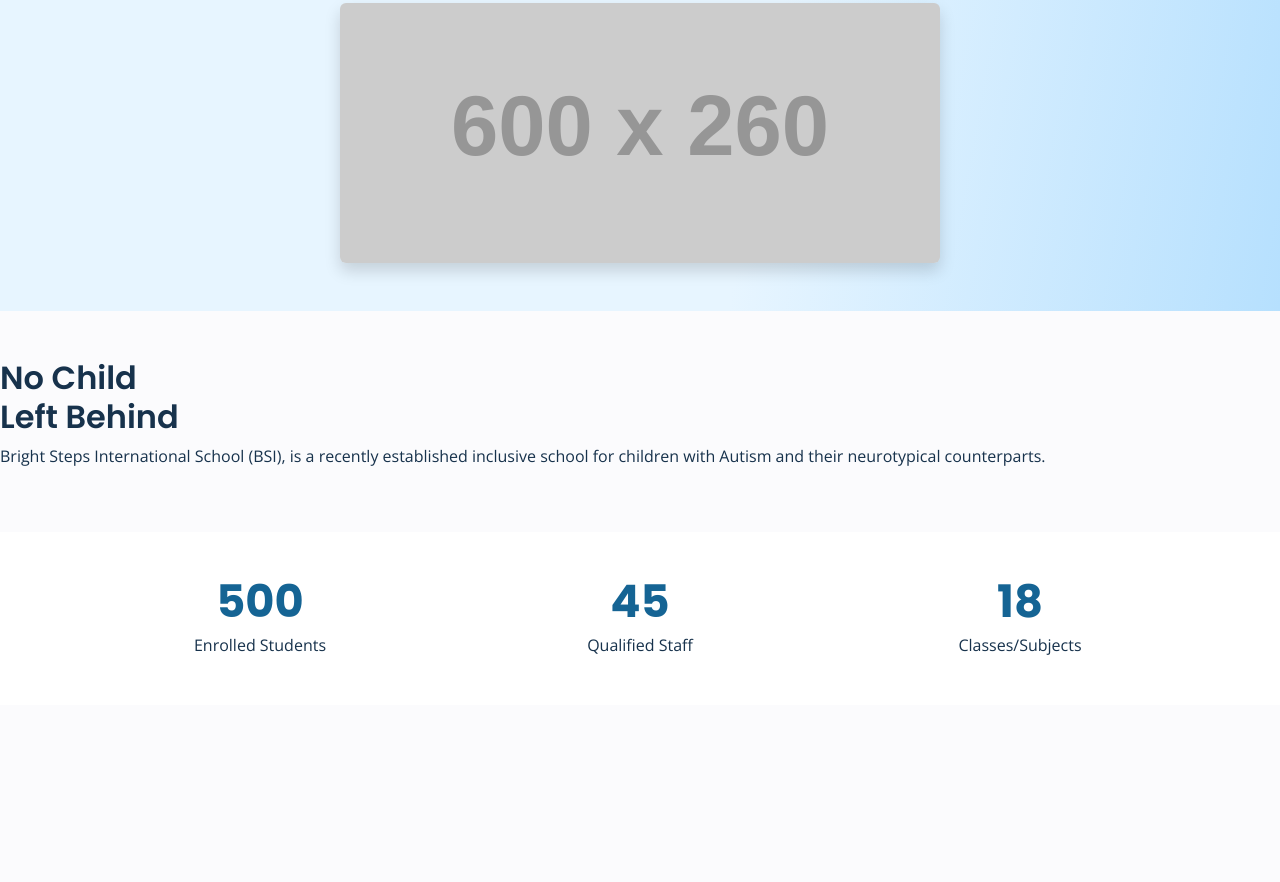
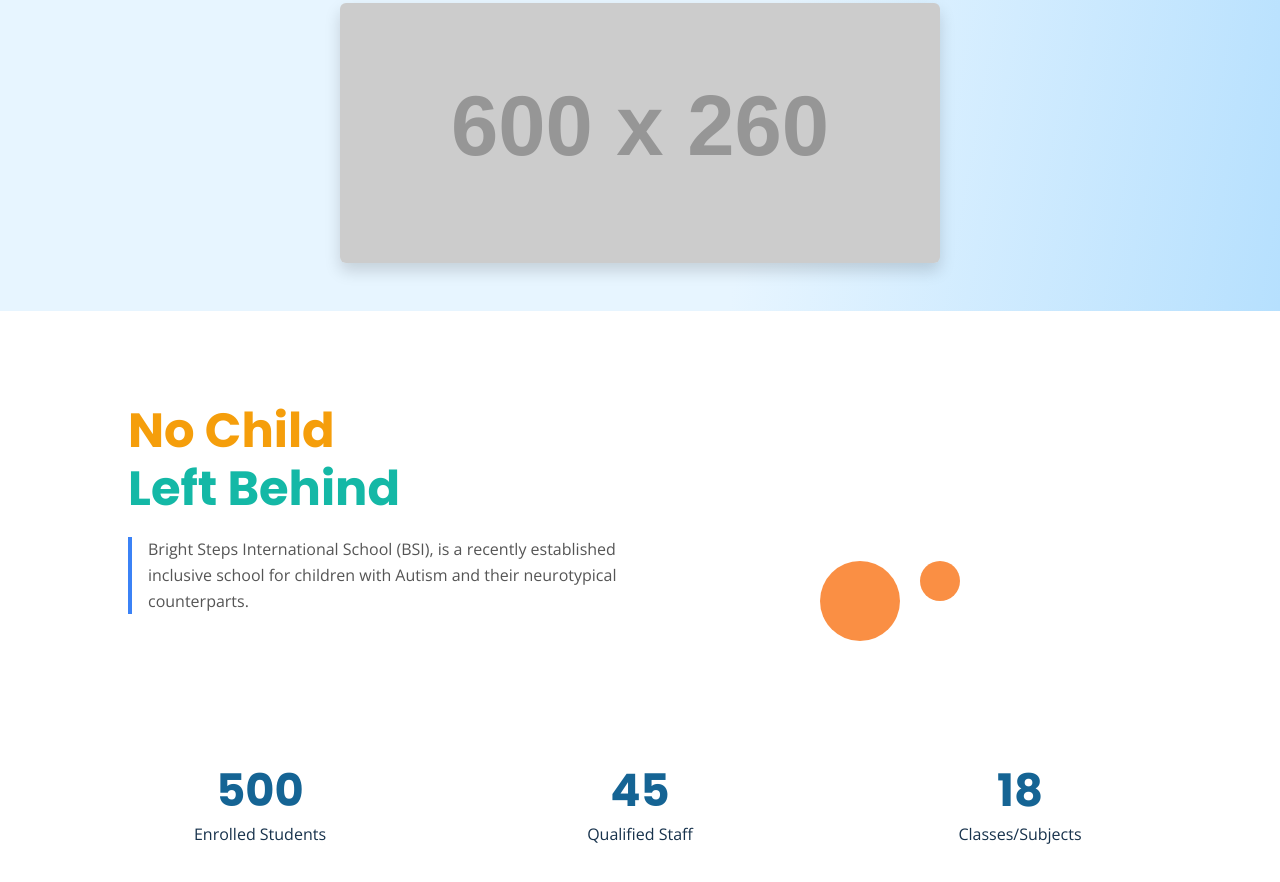
Before and after one commit to leaksw1/scool, a plain HTML site: page index.html in a window 1280 px wide. Shown: the part 396-1278 px from the top of the page. Before the commit the page ends 1101 px from the top, so only its background shows below. Drawn offline with nearby package versions, Linux system fonts and the light colour scheme; placeholder pictures from the web are drawn by us.

Commit message:
Update main.css

```diff
--- a/css/main.css
+++ b/css/main.css
@@ -58,3 +58,109 @@
 .animate-fadeInUp {
   animation: fadeInUp 0.7s both;
 }
+
+
+/*section 2*/
+.section-2 {
+  display: flex;
+  justify-content: space-between;
+  align-items: center;
+  padding: 80px 10%;
+  background: #fff;
+  flex-wrap: wrap;
+}
+
+.s2-content {
+  flex: 1;
+  max-width: 500px;
+}
+
+.section-2 h2 {
+  font-size: 3rem;
+  line-height: 1.2;
+  margin-bottom: 20px;
+  font-weight: 700;
+}
+
+.highlight-orange {
+  color: #f59e0b; /* Amber-500 */
+}
+
+.highlight-teal {
+  color: #14b8a6; /* Teal-500 */
+}
+
+.s2-desc {
+  font-size: 1rem;
+  color: #555;
+  position: relative;
+  padding-left: 20px;
+  line-height: 1.6;
+}
+
+.blue-line {
+  width: 4px;
+  height: 100%;
+  background: #3b82f6; /* Blue-500 */
+  position: absolute;
+  left: 0;
+  top: 0;
+}
+
+.s2-graphics {
+  flex: 1;
+  display: flex;
+  flex-wrap: wrap;
+  gap: 20px;
+  justify-content: center;
+  position: relative;
+}
+
+.circle {
+  border-radius: 50%;
+  background-size: cover;
+  background-position: center;
+  transition: transform 0.3s ease;
+}
+
+/* Image Circles */
+.img-circle {
+  width: 150px;
+  height: 150px;
+}
+
+.img-circle.medium {
+  width: 120px;
+  height: 120px;
+}
+
+.img-circle.small {
+  width: 100px;
+  height: 100px;
+}
+
+.img-circle.tiny {
+  width: 80px;
+  height: 80px;
+}
+
+/* Hovering Orange Balls */
+.hover-ball {
+  background: #f97316; /* Orange-500 */
+  opacity: 0.8;
+}
+
+.orange-ball.large {
+  width: 80px;
+  height: 80px;
+}
+
+.orange-ball.small {
+  width: 40px;
+  height: 40px;
+}
+
+.hover-ball:hover {
+  transform: translateY(-10px) scale(1.1);
+  box-shadow: 0 8px 16px rgba(0, 0, 0, 0.2);
+}
```
